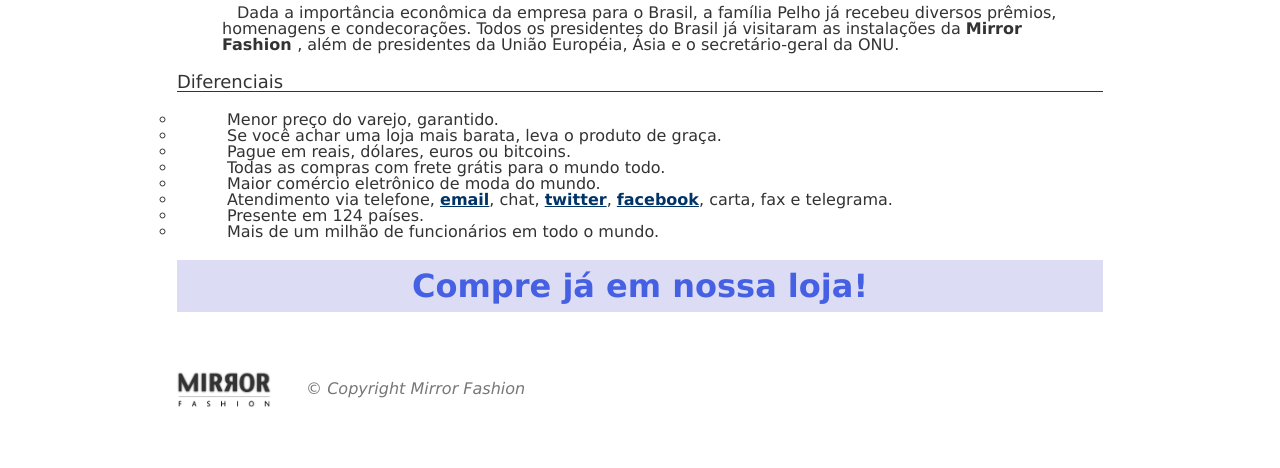
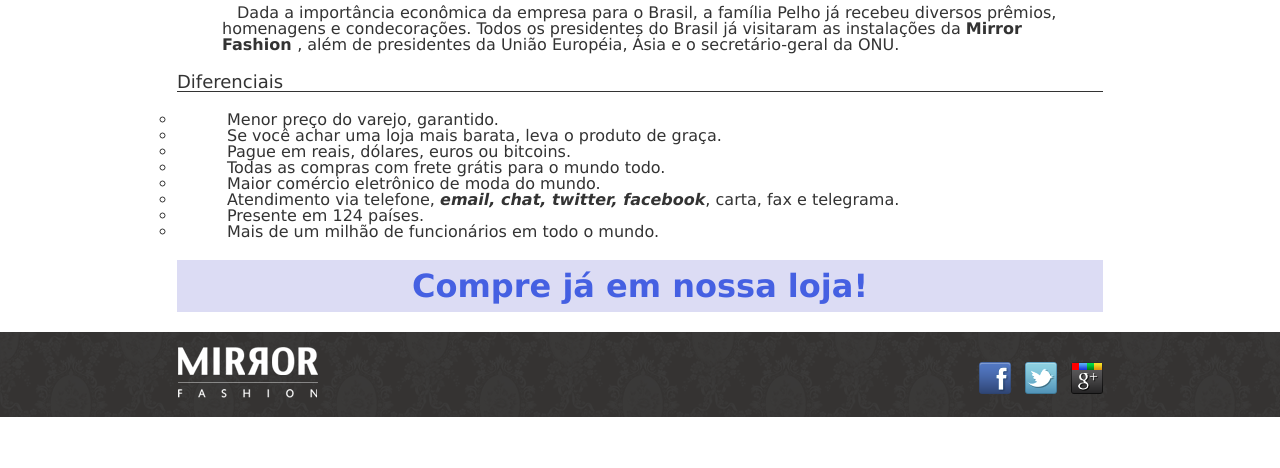
Before and after one commit to lauracarlotta/frontEnd_Feliz, a PHP site: page /sobre.html in a window 1280 px wide. Shown: the part 1093-1561 px from the top of the page. After the commit the page ends 1510 px from the top, so only its background shows below. Run offline with PHP 8.4, Linux system fonts and the light colour scheme.

Commit message:
add footer na sobre - entendendo a config

```diff
--- a/css/index.css
+++ b/css/index.css
@@ -42,7 +42,7 @@ header {
     height: 20px;
     background-repeat: no-repeat;
     position: relative;
-    bottom: 8px;
+    bottom: 6px;
     border: none;
     text-indent: -9999px;
 }
@@ -144,7 +144,7 @@ header {
 
 footer {
     background-image: url(../img/fundo-rodape.png);
-    clear: both;
+    clear: both; /* LEMBRA: Limpa o fundo!!! */
     padding: 15px 0;
 }
 
--- a/css/sobre.css
+++ b/css/sobre.css
@@ -105,23 +105,51 @@ li {
     text-indent: 50px;
 }
 
-#compra {
+.compra {
     background-color: #dcdcf4;
     color: #4560e2;
     font-size: xx-large;
     padding: 10px;
     text-align: center;
-    margin-top: 20px;
+    margin: 20px 0px;
 }
 
-#rodape {
-    color: #777777;
-    margin: 30px 0;
-    padding: 30px 0;
+footer {
+  background-image: url(../img/fundo-rodape.png);
+  padding: 15px 0;
 }
 
-#rodape img {
-    margin-right: 30px;
-    vertical-align: middle;
-    width: 94px;
+footer .container {
+    position: relative;
 }
+
+.social-media {
+    position: absolute;
+    top: 15px;
+    right: 0;
+}
+
+.items {
+    float: left;
+    margin-left: 14px;
+}
+
+.social-media a {
+    text-indent: -9999px;
+    background-repeat: no-repeat;
+    display: block;
+    width: 32px;
+    height: 32px;
+}
+
+[href*="facebook.com"] {
+    background-image: url(../img/facebook.png);
+}
+
+[href*="twitter.com"] {
+    background-image: url(../img/twitter.png);
+}
+
+[href*="plus"] {
+    background-image: url(../img/googleplus.png);
+}
--- a/sobre.html
+++ b/sobre.html
@@ -28,7 +28,12 @@
             </nav>
         </header>
 
+        <article>
+
+            <section>
+
                 <div class="container">
+
                     <h1 class="mirror-fashion-h1">A Mirror Fashion</h1>
 
                     <p>
@@ -93,20 +98,46 @@
                         <li>Pague em reais, dólares, euros ou bitcoins.</li>
                         <li>Todas as compras com frete grátis para o mundo todo.</li>
                         <li>Maior comércio eletrônico de moda do mundo.</li>
-                <li>Atendimento via telefone, <a href="info@mirrorfashion.hu"><strong>email</strong></a>, chat, <a href="https://twitter.com/mirrorfashion   "><strong>twitter</strong></a>, <a href="https://www.facebook.com/mirrorfashion.eu/"><strong>facebook</strong></a>, carta, fax e telegrama.</li>
+                        <li>Atendimento via telefone, <em><strong>email, chat, twitter, facebook</strong></em>, carta, fax e telegrama.</li>
                         <li>Presente em 124 países.</li>
                         <li>Mais de um milhão de funcionários em todo o mundo.</li>
                     </ul>
+
                 </div>
 
+            </section>
+
+        </article>
+
         <div class="container">
-            <div id="compra"><strong>Compre já em nossa loja!</strong></div>
-
-            <div id="rodape">
-                <a href="index.html"><img src="img/logo.png" alt="Logo da Mirror Fashion"/></a>
-                &copy; <em>Copyright Mirror Fashion</em>
-            </div>
+            <div class="compra"><strong>Compre já em nossa loja!</strong></div>
         </div>
 
+        <footer>
+                <div class="container">
+
+                    <img src="img/logo-rodape.png" alt="logo da Mirror Fashion">
+
+                    <ul class="social-media">
+
+                        <li class="items">
+                            <a href="https://facebook.com/mirrorfashion">Facebook</a>
+                        </li>
+
+                        <li class="items">
+                            <a href="https://twitter.com/mirrorfashion">Twitter</a>
+                        </li>
+
+                        <li class="items">
+                            <a href="https://plus.google.com/mirrorfashion">Google+</a>
+                        </li>
+
+                    </ul>
+
+                </div>
+
+        </footer>
+
     </body>
+
 </html>
```
Also changed, not shown: index.html (+12 -4 lines). Lines whose indentation alone changed are shown as unchanged.
